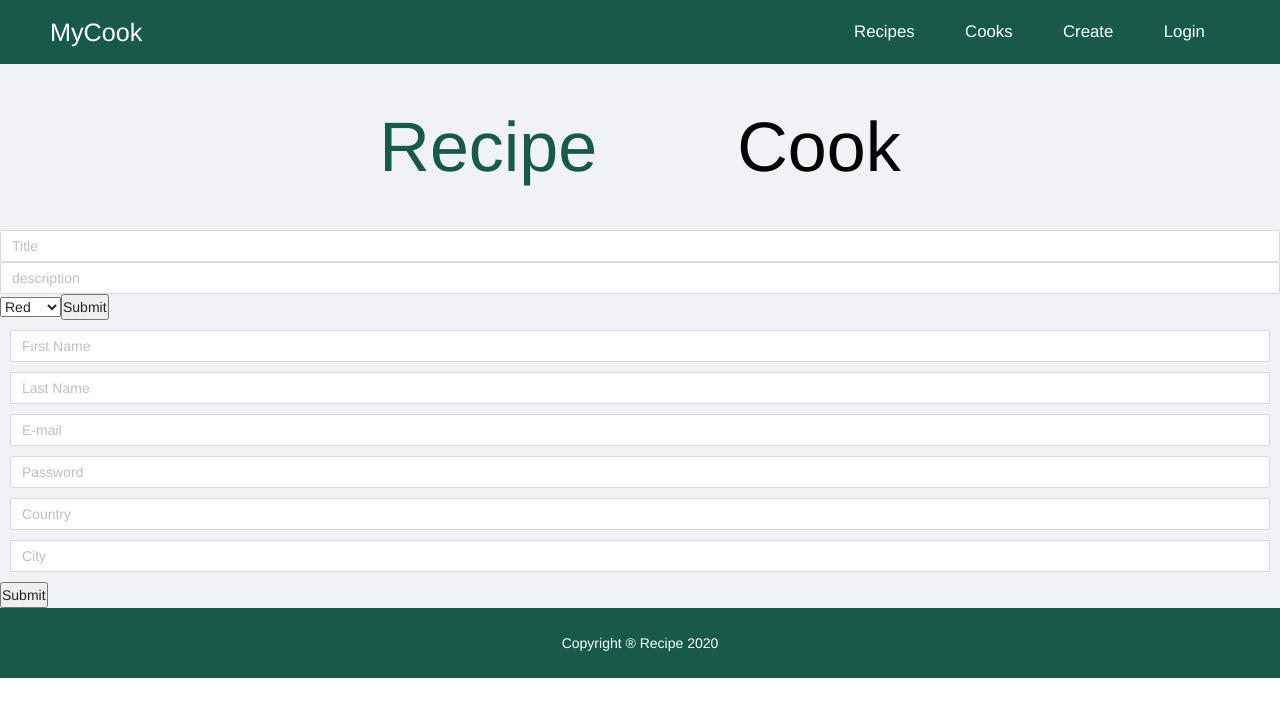
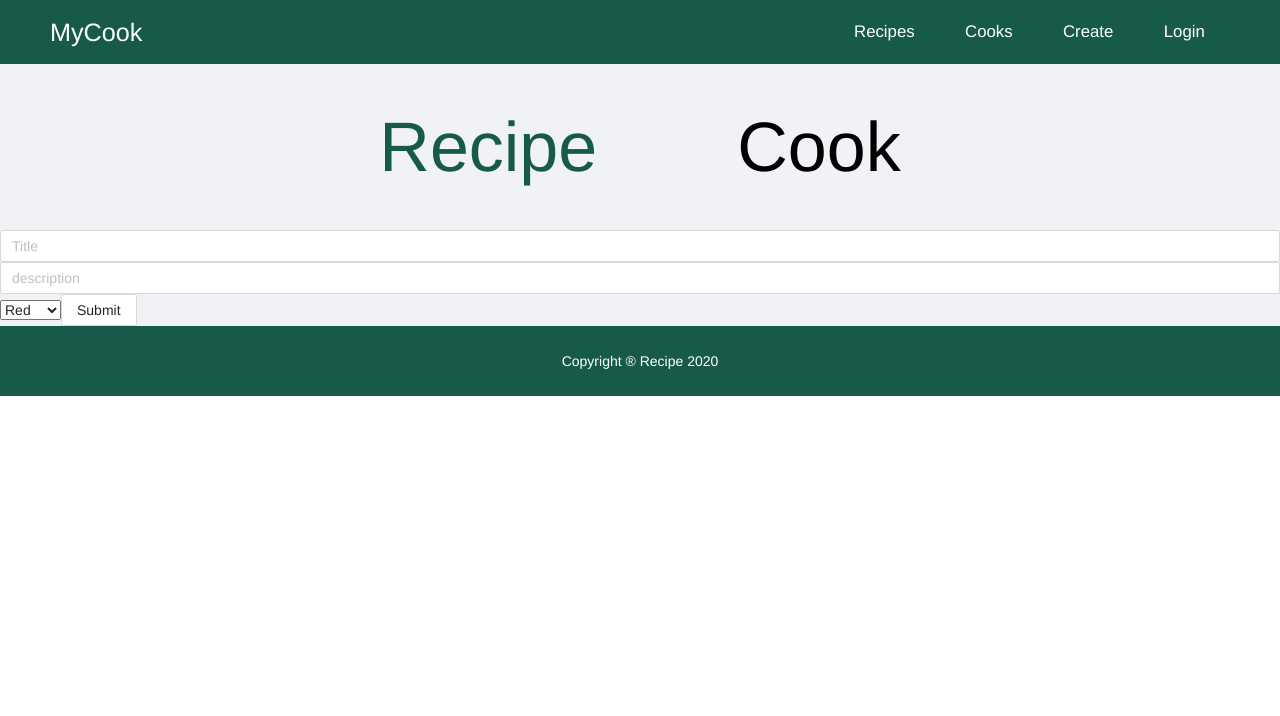
Before and after one commit to papadopan/recipes-fsnd, a React (Create React App) app in the folder ui/: page /create in a window 1280 px wide. Shown: the top 716 px of the page. Built offline with nearby package versions, Linux system fonts and the light colour scheme.

Commit message:
frontend: cook form updates

```diff
--- a/ui/src/components/Form/CookForm/CookForm.js
+++ b/ui/src/components/Form/CookForm/CookForm.js
@@ -3,6 +3,13 @@ import PropTypes from 'prop-types'
 import { Formik, Form, Field, ErrorMessage, validateYupSchema } from "formik";
 import { Input , Select, Button} from 'antd';
 import * as Yup from 'yup';
+
+import styled from "styled-components"
+
+
+const Error = styled.div`
+    color: var(--color-error)
+`
 
 
 const TextComponent = ({
@@ -13,28 +20,16 @@ const TextComponent = ({
     <div style={{margin:"10px"}}>
       <Input type="text" {...field} {...props} />
       {touched[field.name] &&
-        errors[field.name] && <div className="error">{errors[field.name]}</div>}
-    </div>
-  );
-
-  const TextAreaComponent = ({
-    field,
-    form: { touched, errors },
-    ...props
-  }) => (
-    <div>
-      <Input type="text" {...field} {...props} />
-      {touched[field.name] &&
-        errors[field.name] && <div className="error">{errors[field.name]}</div>}
+        errors[field.name] && <Error>{errors[field.name]}</Error>}
     </div>
   );
 
 const CookForm = props => {
     return (
         <Formik
-        initialValues={{first_name:"", last_name:"", email:"", passwprd:"", country:"", city:""}}
+        initialValues={{first_name:"", last_name:"", email:"", country:"", city:""}}
         onSubmit={(values, actions)=>{
-          console.log(values)
+
           actions.setSubmitting(false)
         }}
         validationSchema= {Yup.object({
@@ -44,22 +39,25 @@ const CookForm = props => {
           last_name: Yup.string()
           .max(20, "Last Name can not be that long")
           .required("Last name is mandatory"),
-          description: Yup.string()
-          .max(200, "Description should be less than 200 characters")
-          .required("Description is mandatory"),
-          category: Yup.string()
-          .required("Category is mandatory")
+          email: Yup.string()
+          .email()
+          .required("Email is mandatory"),
+          country: Yup.string()
+          .max(20, "Country can not be that long")
+          .required("Country is mandatory"),
+          city: Yup.string()
+          .max(20, "City can not be that long")
+          .required("City is mandatory")
         })}
       >
-        {({isSubmitting})=>(
+        {({isSubmitting, handleSubmit})=>(
         <Form>
           <Field name="first_name" placeholder="First Name" component={TextComponent}/>
           <Field name="last_name" placeholder="Last Name" component={TextComponent}/>
           <Field name="email" placeholder="E-mail" component={TextComponent}/>
-          <Field name="password" placeholder="Password" component={TextComponent}/>
           <Field name="country" placeholder="Country" component={TextComponent}/>
           <Field name="city" placeholder="City" component={TextComponent}/>
-          <button disabled={isSubmitting} type="submit">Submit</button>
+          <Button onClick={handleSubmit} disabled={isSubmitting} type="submit">Submit</Button>
         </Form>
         )}
       </Formik>
--- a/ui/src/components/Form/Form.js
+++ b/ui/src/components/Form/Form.js
@@ -1,4 +1,4 @@
-import React from "react";
+import React, {useState} from "react";
 import PropTypes from "prop-types";
 import styled, { css } from "styled-components";
 import RecipeForm from "./RecipeForm"
@@ -21,9 +21,10 @@ const Choices = styled.span`
   margin: 0 1em;
   font-size: 5em;
   color: var(--color-black);
+  cursor:pointer;
 
-  ${({ selected }) =>
-    selected &&
+  ${({ active }) =>
+  active &&
     css`
       color: var(--color-main);
     `}
@@ -31,17 +32,23 @@ const Choices = styled.span`
 
 
 
+const NewContentForm = (props) => {
+  const [selected, setSelected] = useState('recipe')
+  const getForm = name =>{
+    let returnForm = {
+      recipe: <RecipeForm/>,
+      cook: <CookForm/>
+    }
 
-
-const NewContentForm = (props) => {
+    return returnForm[name];
+  }
   return (
     <MainDiv>
       <Filtering>
-        <Choices selected>Recipe</Choices>
-        <Choices>Cook</Choices>
+        <Choices active={selected ==="recipe"} onClick={()=>setSelected("recipe")}>Recipe</Choices>
+        <Choices active={selected ==="cook"} onClick={()=>setSelected("cook")}>Cook</Choices>
       </Filtering>
-      <RecipeForm/>
-      <CookForm/>
+      {getForm(selected)}
     </MainDiv>
   );
 };
--- a/ui/src/components/Form/RecipeForm/RecipeForm.js
+++ b/ui/src/components/Form/RecipeForm/RecipeForm.js
@@ -48,7 +48,7 @@ const RecipeForm = props => {
           .required("Category is mandatory")
         })}
       >
-        {({isSubmitting})=>(
+        {({isSubmitting, handleSubmit})=>(
         <Form>
           <Field name="title" placeholder="Title" component={TextComponent}/>
           <Field name="description" placeholder="description" component={TextAreaComponent}/>
@@ -58,7 +58,7 @@ const RecipeForm = props => {
             <option value="blue">Blue</option>
           </Field>
           <ErrorMessage name="category" component="div" />
-          <button disabled={isSubmitting} type="submit">Submit</button>
+          <Button onClick={handleSubmit} disabled={isSubmitting} type="submit">Submit</Button>
         </Form>
         )}
       </Formik>
```
